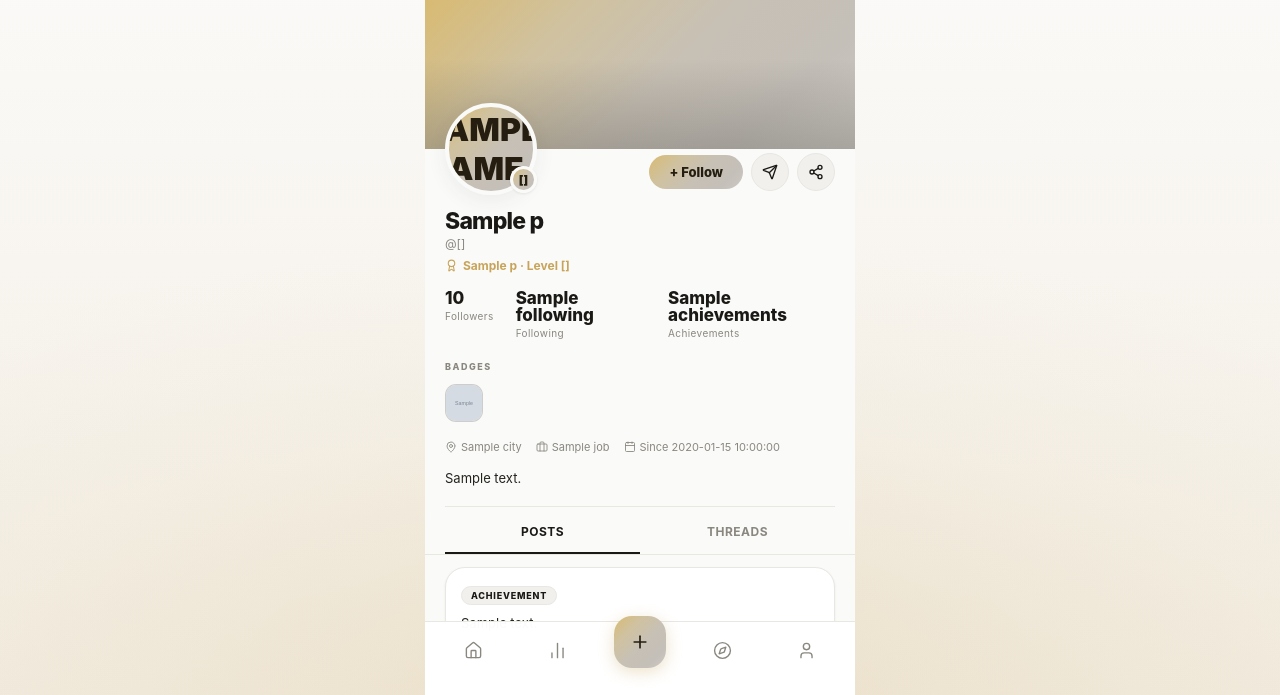
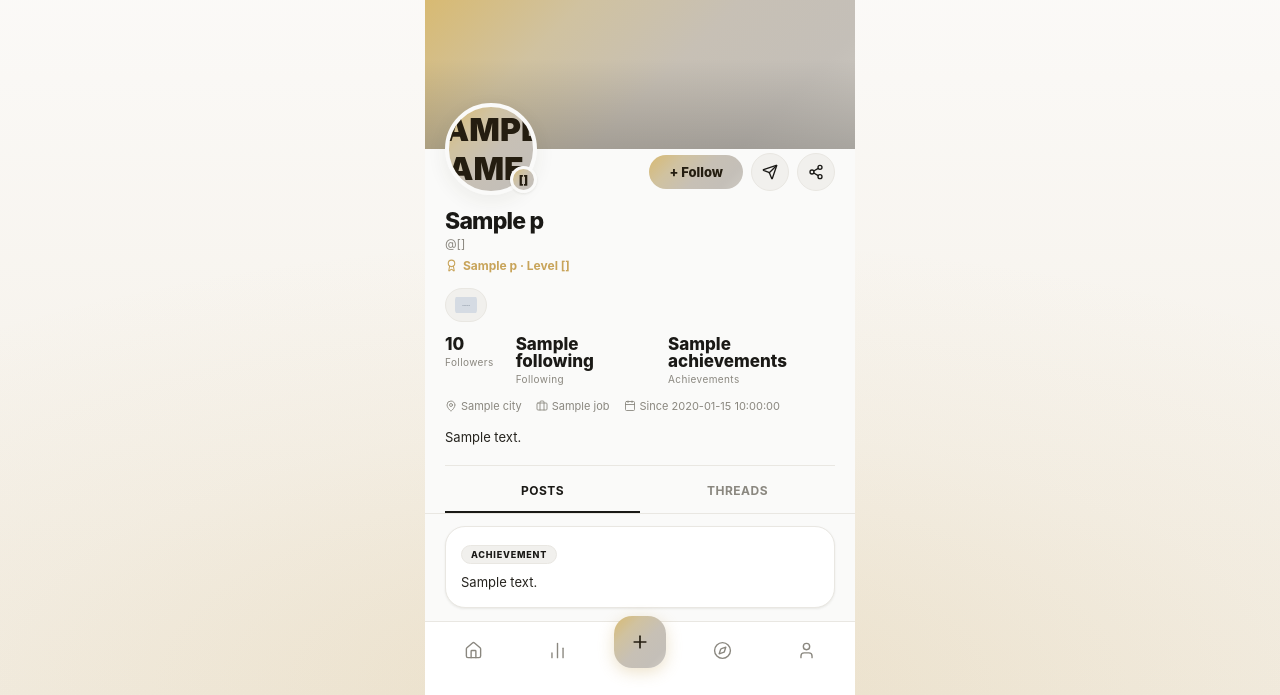
Before and after one commit to kbm20010807-png/ephas-twin-v3, a Flask app: template templates/profile_public.html in a window 1280 px wide. Shown: the part 104-799 px from the top of the page. Run offline with Flask 3, Linux system fonts and the light colour scheme; tables that the repository leaves empty hold one stand-in row (values such as "Sample post"); the template is opened without the code that fills it: values that come from a table or form of the project are taken from there, most other values are stand-ins (such as "Sample title", 1, 10 or a date in 2020); grey boxes marked "Sample" are stand-in pictures; data that the repository does not hold is empty.

Commit message:
style(badges): Discord-style inline badge row by the name (own + public profile)
Replaced the big 'BADGES' section with a compact pill of small badge icons right
under the name/handle (tap still shows the badge's description).

```diff
--- a/templates/profile_public.html
+++ b/templates/profile_public.html
@@ -31,13 +31,12 @@
 .pp-cnt{display:flex;flex-direction:column;}
 .pp-cnt .v{font-family:'Inter',sans-serif;font-weight:800;font-size:17px;color:var(--black);line-height:1;}
 .pp-cnt .l{font-size:10px;color:var(--sub);letter-spacing:.4px;margin-top:3px;}
-/* Rare badges (Discord-style) — sits with a comfortable gap below the counts */
-.pp-badges{display:flex;flex-wrap:wrap;align-items:center;gap:10px;padding:22px 20px 4px;}
-.pp-badges-lbl{font-size:9px;font-weight:800;letter-spacing:1.5px;color:var(--sub);text-transform:uppercase;width:100%;font-family:'Inter',sans-serif;margin-bottom:2px;}
-.pp-badge{width:38px;height:38px;border-radius:11px;display:flex;align-items:center;justify-content:center;cursor:pointer;border:1.5px solid var(--border);background:var(--bg-2);overflow:hidden;transition:transform .12s;flex-shrink:0;}
-.pp-badge:active{transform:scale(.92);}
-.pp-badge img{width:100%;height:100%;object-fit:cover;}
-.pp-badge svg{width:19px;height:19px;fill:none;stroke-width:2;}
+/* Discord-style inline badge row */
+.pp-badges{display:inline-flex;flex-wrap:wrap;align-items:center;gap:4px;margin:0 20px;padding:5px 9px;background:var(--bg-2);border:1px solid var(--border);border-radius:var(--r-full);}
+.pp-badge{width:22px;height:22px;border-radius:6px;display:flex;align-items:center;justify-content:center;cursor:pointer;overflow:hidden;transition:transform .12s;flex-shrink:0;}
+.pp-badge:active{transform:scale(.88);}
+.pp-badge img{width:100%;height:100%;object-fit:contain;}
+.pp-badge svg{width:16px;height:16px;fill:none;stroke-width:2.25;}
 /* Badge detail modal */
 .pp-bd-ov{position:fixed;inset:0;background:rgba(0,0,0,.55);backdrop-filter:blur(3px);display:none;align-items:center;justify-content:center;z-index:600;padding:30px;}
 .pp-bd-ov.on{display:flex;}
@@ -104,22 +103,23 @@
   <div class="pp-title"><i data-lucide="award"></i> {{ p.level_title }} · Level {{ p.level }}</div>
 </div>
 
+{% if p.badges %}
+<div style="padding:12px 0 0;">
+<div class="pp-badges">
+  {% for b in p.badges %}
+  <div class="pp-badge" onclick="openBadge('{{ b.slug }}')" title="{{ b.label }}">
+    {% if b.img %}<img src="{{ b.img }}" alt="{{ b.label }}">{% else %}<i data-lucide="{{ b.icon }}" style="stroke:{{ b.color }};"></i>{% endif %}
+  </div>
+  {% endfor %}
+</div>
+</div>
+{% endif %}
+
 <div class="pp-counts">
   <div class="pp-cnt"><div class="v" id="followerN">{{ p.followers }}</div><div class="l">Followers</div></div>
   <div class="pp-cnt"><div class="v">{{ p.following }}</div><div class="l">Following</div></div>
   <div class="pp-cnt"><div class="v">{{ p.achievements }}</div><div class="l">Achievements</div></div>
 </div>
-
-{% if p.badges %}
-<div class="pp-badges">
-  <div class="pp-badges-lbl">Badges</div>
-  {% for b in p.badges %}
-  <div class="pp-badge" style="border-color:{{ b.color }}55;" onclick="openBadge('{{ b.slug }}')" title="{{ b.label }}">
-    {% if b.img %}<img src="{{ b.img }}" alt="{{ b.label }}">{% else %}<i data-lucide="{{ b.icon }}" style="stroke:{{ b.color }};"></i>{% endif %}
-  </div>
-  {% endfor %}
-</div>
-{% endif %}
 
 <div class="pp-meta">
   {% if p.city %}<div><i data-lucide="map-pin"></i> {{ p.city }}</div>{% endif %}
```
Also changed, not shown: templates/profile.html (+15 -16 lines).
